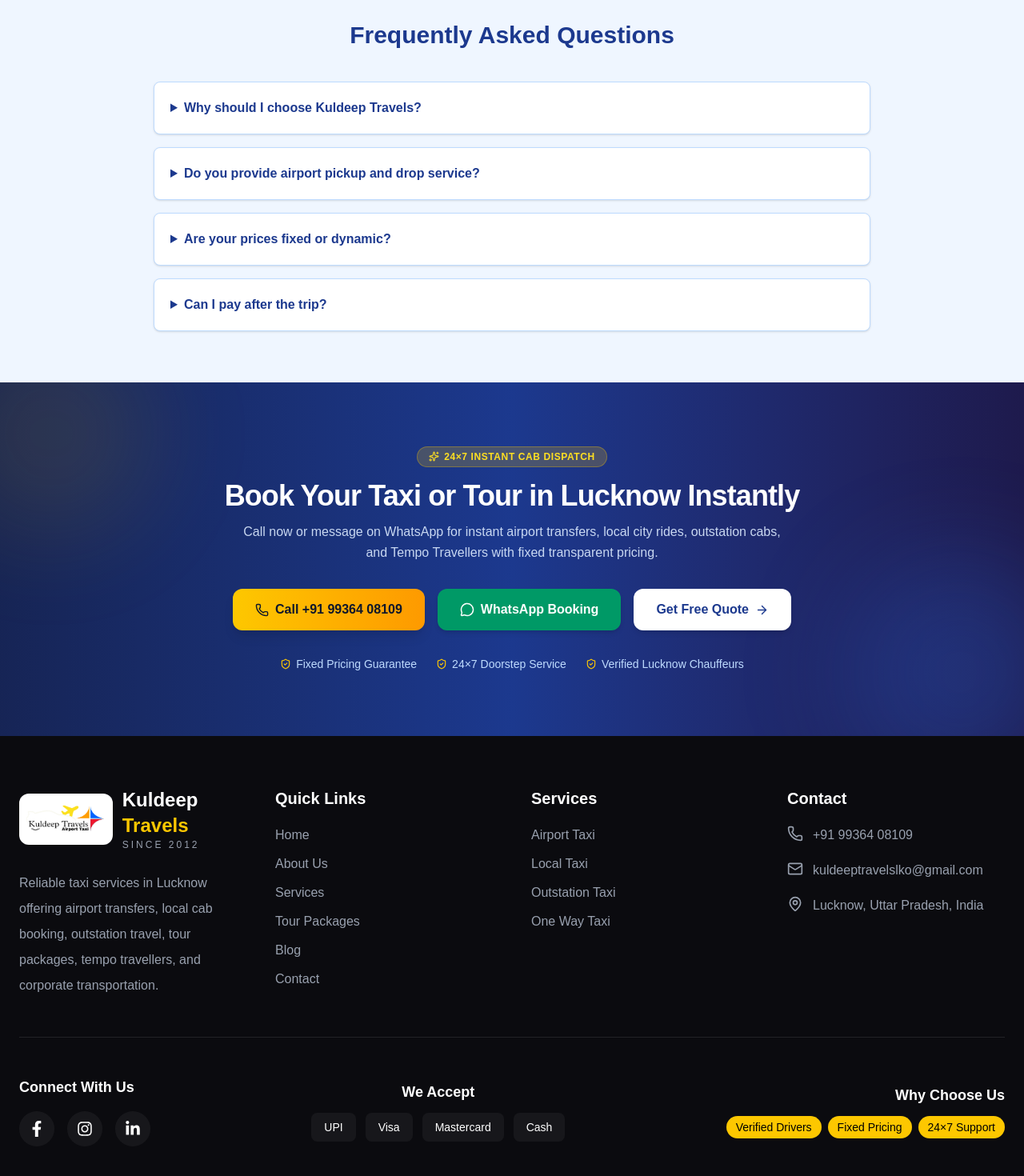
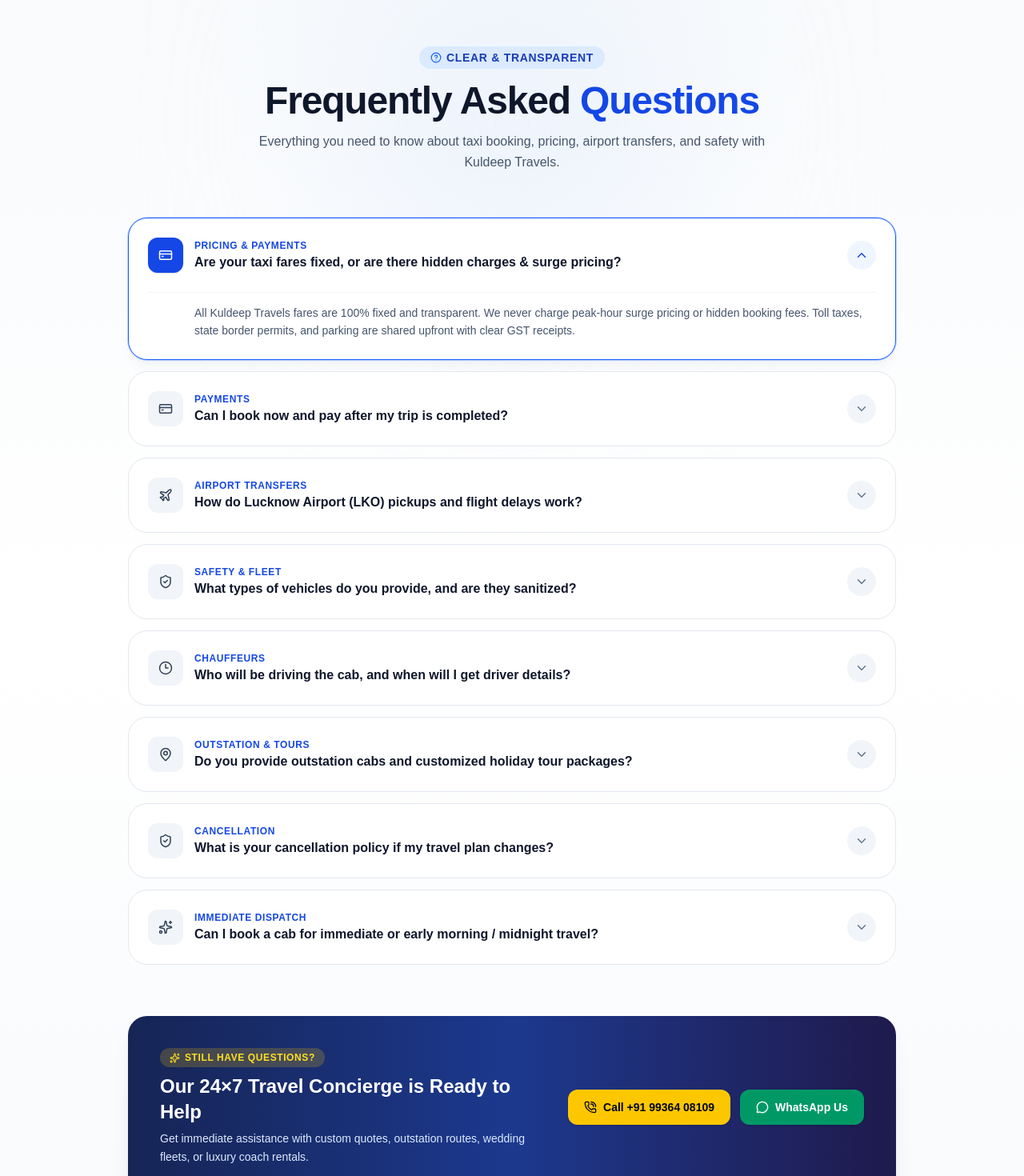
Before and after one commit to alokgupta615/Kuldeep-travel, a Next.js app: page / in a window 1280 px wide. Shown: the part 9940-11410 px from the top of the page at 80% size. Built offline with nearby package versions, Linux system fonts and the light colour scheme.

Commit message:
feat: revamp home page FAQ section with luxury interactive accordion and concierge callout

```diff
--- a/src/components/FAQ.tsx
+++ b/src/components/FAQ.tsx
@@ -1,67 +1,234 @@
-import React from "react";
+"use client";
 
-const faqs = [
+import { useState } from "react";
+import {
+  HelpCircle,
+  ChevronDown,
+  PhoneCall,
+  MessageCircle,
+  ShieldCheck,
+  Plane,
+  CreditCard,
+  Car,
+  Clock3,
+  MapPin,
+  Sparkles,
+} from "lucide-react";
+
+interface FAQItem {
+  question: string;
+  answer: string;
+  icon: typeof Car;
+  category: string;
+}
+
+const faqs: FAQItem[] = [
   {
-    question: "Why should I choose Kuldeep Travels?",
+    category: "Pricing & Payments",
+    icon: CreditCard,
+    question: "Are your taxi fares fixed, or are there hidden charges & surge pricing?",
     answer:
-      "We offer fixed pricing, verified drivers, clean cars, and reliable pay-after-service taxi booking in Lucknow.",
+      "All Kuldeep Travels fares are 100% fixed and transparent. We never charge peak-hour surge pricing or hidden booking fees. Toll taxes, state border permits, and parking are shared upfront with clear GST receipts.",
   },
   {
-    question: "Do you provide airport pickup and drop service?",
+    category: "Payments",
+    icon: CreditCard,
+    question: "Can I book now and pay after my trip is completed?",
     answer:
-      "Yes, we provide airport pickup and drop with flight tracking and a name placard service at Lucknow Airport.",
+      "Yes, absolutely! You can choose 'Pay After Trip' during booking and pay the driver directly using Cash, UPI (Google Pay, PhonePe, Paytm), or Card once you safely reach your destination.",
   },
   {
-    question: "Are your prices fixed or dynamic?",
+    category: "Airport Transfers",
+    icon: Plane,
+    question: "How do Lucknow Airport (LKO) pickups and flight delays work?",
     answer:
-      "All our taxi fares are fixed and transparent. We do not use surge pricing or hidden charges.",
+      "We provide 24×7 pickup & drop at Chaudhary Charan Singh International Airport (Terminal 1, 2, and 3). Our automated flight tracking monitors incoming flights in real-time — meaning 0 extra waiting charges even if your flight lands late.",
   },
   {
-    question: "Can I pay after the trip?",
+    category: "Safety & Fleet",
+    icon: ShieldCheck,
+    question: "What types of vehicles do you provide, and are they sanitized?",
     answer:
-      "Yes, you can pay after the service is completed using UPI, cash, card, or net banking.",
+      "Our fleet includes Prime Sedans (Dzire, Etios), Spacious SUVs (Ertiga, XL6), Luxury MPVs (Innova, Innova Crysta), and Tempo Travellers (12 to 26 seaters). Every vehicle is deep-cleaned, sanitized, and equipped with chilled AC before every journey.",
+  },
+  {
+    category: "Chauffeurs",
+    icon: Clock3,
+    question: "Who will be driving the cab, and when will I get driver details?",
+    answer:
+      "All our chauffeurs are background-verified, licensed highway experts with over 5+ years of driving experience. You will receive the driver's contact number, live GPS tracking, and cab number via SMS and WhatsApp well before your pickup time.",
+  },
+  {
+    category: "Outstation & Tours",
+    icon: MapPin,
+    question: "Do you provide outstation cabs and customized holiday tour packages?",
+    answer:
+      "Yes! We specialize in intercity one-way and round trips from Lucknow to Ayodhya, Varanasi, Prayagraj, Gorakhpur, Delhi, Naimisharanya, Dudhwa, and Nepal, as well as customized family holiday tour packages with hotel bookings.",
+  },
+  {
+    category: "Cancellation",
+    icon: ShieldCheck,
+    question: "What is your cancellation policy if my travel plan changes?",
+    answer:
+      "We offer free cancellation up to 6 hours before your scheduled pickup time with zero cancellation penalties. You can easily modify your travel dates or timings by messaging our 24×7 WhatsApp desk.",
+  },
+  {
+    category: "Immediate Dispatch",
+    icon: Sparkles,
+    question: "Can I book a cab for immediate or early morning / midnight travel?",
+    answer:
+      "Yes. Our 24×7 active dispatch desk in Lucknow operates day and night. For urgent rides (including 3:00 AM airport drops), we can dispatch a verified sanitized vehicle to your doorstep within 15–20 minutes.",
   },
 ];
 
 export default function FAQ() {
+  const [openIndex, setOpenIndex] = useState<number | null>(0);
+
+  const toggleFAQ = (index: number) => {
+    setOpenIndex(openIndex === index ? null : index);
+  };
+
   const faqSchema = {
     "@context": "https://schema.org",
     "@type": "FAQPage",
-    "mainEntity": faqs.map((item) => ({
+    mainEntity: faqs.map((item) => ({
       "@type": "Question",
-      "name": item.question,
-      "acceptedAnswer": {
+      name: item.question,
+      acceptedAnswer: {
         "@type": "Answer",
-        "text": item.answer,
+        text: item.answer,
       },
     })),
   };
 
   return (
-    <section className="bg-blue-50 py-16 px-4">
-      {/* Heading */}
-      <h2 className="text-3xl font-bold text-center text-blue-900 mb-10">
-        Frequently Asked Questions
-      </h2>
+    <section className="relative overflow-hidden bg-gradient-to-b from-slate-50 via-white to-slate-50 py-16 sm:py-24">
+      {/* Decorative Glows */}
+      <div className="absolute left-1/2 top-0 h-96 w-96 -translate-x-1/2 rounded-full bg-blue-100/50 blur-[130px] pointer-events-none" />
 
-      <div className="max-w-4xl mx-auto space-y-4">
-        {faqs.map((faq, index) => (
-          <details
-            key={index}
-            className="bg-white border border-blue-200 rounded-lg shadow-sm p-5"
-          >
-            <summary className="cursor-pointer font-semibold text-blue-900">
-              {faq.question}
-            </summary>
+      <div className="relative mx-auto max-w-5xl px-4 sm:px-6 lg:px-8">
+        {/* Section Header */}
+        <div className="mx-auto max-w-3xl text-center">
+          <span className="inline-flex items-center gap-1.5 rounded-full bg-blue-100 px-3.5 py-1 text-xs sm:text-sm font-semibold uppercase tracking-wider text-blue-800">
+            <HelpCircle size={14} className="text-blue-600" />
+            Clear & Transparent
+          </span>
 
-            <p className="mt-3 text-gray-700 leading-relaxed">
-              {faq.answer}
+          <h2 className="mt-4 text-2xl sm:text-3xl md:text-4xl lg:text-5xl font-black text-slate-900 tracking-tight">
+            Frequently Asked <span className="text-blue-700">Questions</span>
+          </h2>
+
+          <p className="mt-3.5 text-xs sm:text-sm md:text-base text-slate-600 leading-relaxed max-w-2xl mx-auto">
+            Everything you need to know about taxi booking, pricing, airport transfers,
+            and safety with Kuldeep Travels.
+          </p>
+        </div>
+
+        {/* FAQ Accordion List */}
+        <div className="mt-10 sm:mt-14 space-y-3.5">
+          {faqs.map((faq, index) => {
+            const isOpen = openIndex === index;
+            const Icon = faq.icon;
+
+            return (
+              <div
+                key={faq.question}
+                className={`overflow-hidden rounded-2xl sm:rounded-3xl border transition-all duration-300 ${
+                  isOpen
+                    ? "border-blue-600 bg-white shadow-lg shadow-blue-900/5 ring-1 ring-blue-600/20"
+                    : "border-slate-200 bg-white hover:border-slate-300 hover:shadow-sm"
+                }`}
+              >
+                <button
+                  type="button"
+                  onClick={() => toggleFAQ(index)}
+                  className="flex w-full items-center justify-between p-4 sm:p-6 text-left transition-colors"
+                  aria-expanded={isOpen}
+                >
+                  <div className="flex items-center gap-3.5 pr-4">
+                    <div
+                      className={`flex h-10 w-10 sm:h-11 sm:w-11 shrink-0 items-center justify-center rounded-xl transition-colors ${
+                        isOpen
+                          ? "bg-blue-700 text-white shadow-sm"
+                          : "bg-slate-100 text-slate-700"
+                      }`}
+                    >
+                      <Icon size={18} />
+                    </div>
+
+                    <div>
+                      <span className="text-[10px] sm:text-xs font-bold uppercase tracking-wider text-blue-700 block mb-0.5">
+                        {faq.category}
+                      </span>
+                      <h3 className="text-xs sm:text-sm md:text-base font-bold text-slate-900 leading-snug">
+                        {faq.question}
+                      </h3>
+                    </div>
+                  </div>
+
+                  <div
+                    className={`flex h-8 w-8 sm:h-9 sm:w-9 shrink-0 items-center justify-center rounded-full transition-all duration-300 ${
+                      isOpen
+                        ? "bg-blue-50 text-blue-700 rotate-180"
+                        : "bg-slate-100 text-slate-500"
+                    }`}
+                  >
+                    <ChevronDown size={18} />
+                  </div>
+                </button>
+
+                {isOpen && (
+                  <div className="px-4 pb-5 pt-0 sm:px-6 sm:pb-6">
+                    <div className="border-t border-slate-100 pt-3.5 pl-0 sm:pl-[58px]">
+                      <p className="text-xs sm:text-sm leading-relaxed text-slate-600">
+                        {faq.answer}
+                      </p>
+                    </div>
+                  </div>
+                )}
+              </div>
+            );
+          })}
+        </div>
+
+        {/* Bottom Concierge Help Box */}
+        <div className="mt-12 sm:mt-16 rounded-3xl bg-gradient-to-r from-blue-950 via-blue-900 to-indigo-950 p-6 sm:p-8 md:p-10 text-white shadow-xl text-center md:text-left flex flex-col md:flex-row items-center justify-between gap-6">
+          <div>
+            <div className="inline-flex items-center gap-1.5 rounded-full bg-yellow-400/20 px-3 py-1 text-xs font-bold uppercase tracking-wider text-yellow-300 mb-2">
+              <Sparkles size={13} />
+              <span>Still Have Questions?</span>
+            </div>
+            <h3 className="text-xl sm:text-2xl font-bold">
+              Our 24×7 Travel Concierge is Ready to Help
+            </h3>
+            <p className="mt-1.5 text-xs sm:text-sm text-blue-100 max-w-xl leading-relaxed">
+              Get immediate assistance with custom quotes, outstation routes, wedding fleets, or luxury coach rentals.
             </p>
-          </details>
-        ))}
+          </div>
+
+          <div className="flex flex-wrap items-center justify-center gap-3 shrink-0">
+            <a
+              href="tel:+919936408109"
+              className="inline-flex items-center gap-2 rounded-xl bg-yellow-400 px-5 py-3 text-xs sm:text-sm font-bold text-slate-950 shadow hover:bg-yellow-300 active:scale-95 transition"
+            >
+              <PhoneCall size={16} />
+              <span>Call +91 99364 08109</span>
+            </a>
+
+            <a
+              href="https://wa.me/919936408109?text=Hello%20Kuldeep%20Travels,%20I%20have%20a%20question%20about%20your%20services."
+              target="_blank"
+              rel="noopener noreferrer"
+              className="inline-flex items-center gap-2 rounded-xl bg-emerald-600 px-5 py-3 text-xs sm:text-sm font-bold text-white shadow hover:bg-emerald-700 active:scale-95 transition"
+            >
+              <MessageCircle size={16} />
+              <span>WhatsApp Us</span>
+            </a>
+          </div>
+        </div>
       </div>
 
-      {/* SEO Schema */}
+      {/* SEO Structured Data Schema */}
       <script
         type="application/ld+json"
         dangerouslySetInnerHTML={{
```
